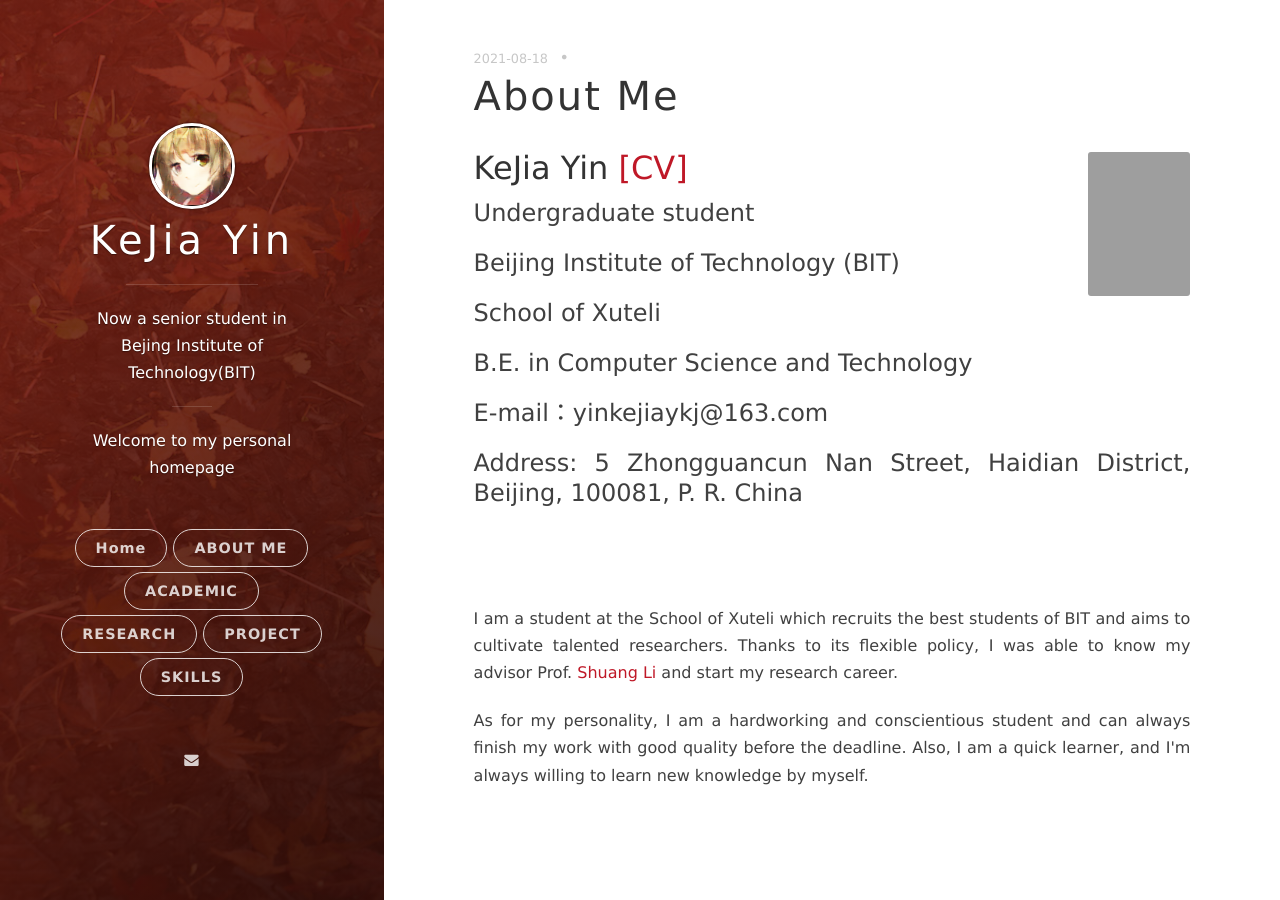
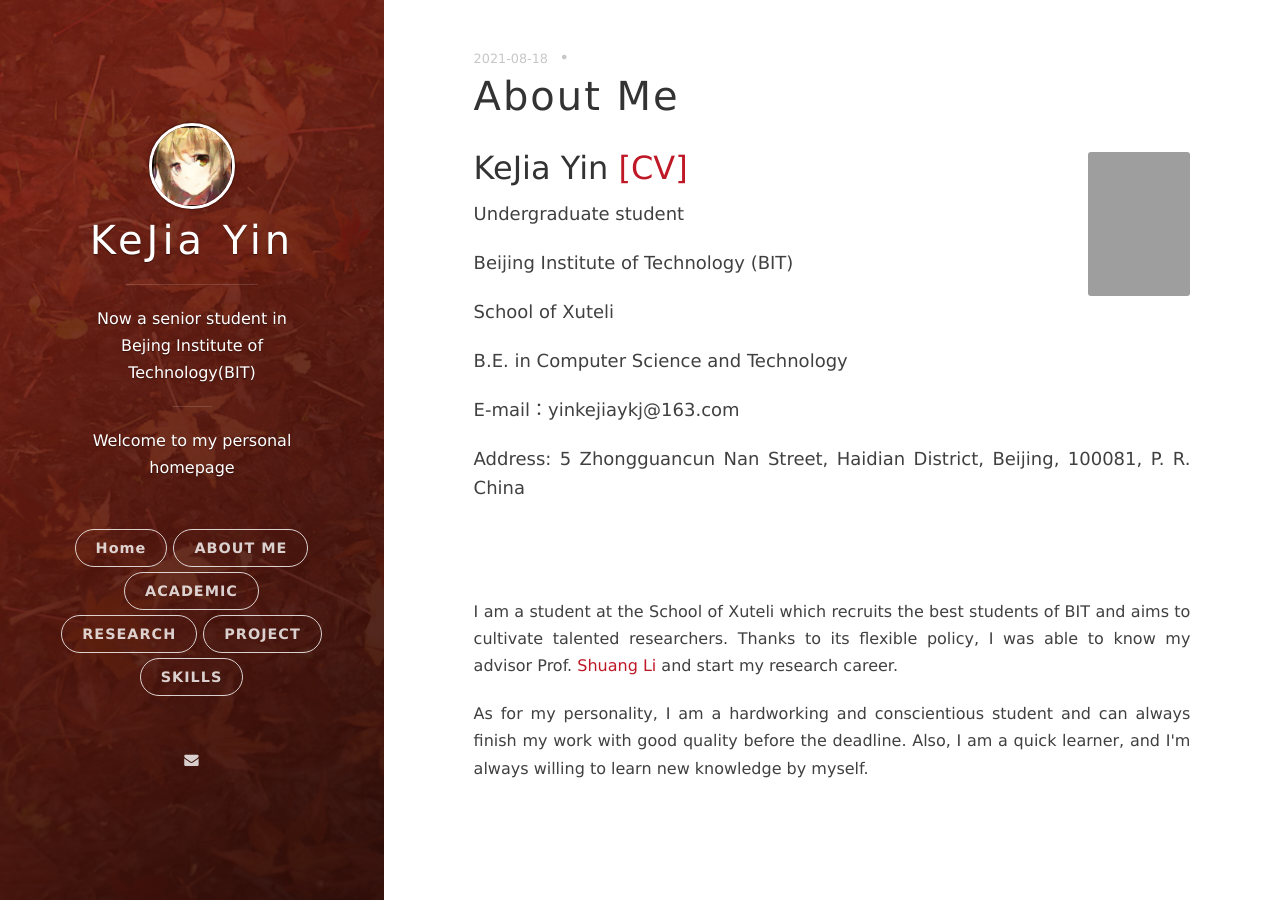
Before and after one commit to yinkejia/yinkejia.github.io, a Jekyll site: the page built from _posts/2021-08-18-ABOUT-ME.markdown, in a window 1280 px wide. Built offline with Jekyll 4.4.1, drawn with Linux system fonts in a browser that asks for light colours; nearby versions of some CDN libraries; grey boxes are pictures that could not be loaded.

Commit message:
Update 2021-08-18-ABOUT-ME.markdown

```diff
--- a/_posts/2021-08-18-ABOUT-ME.markdown
+++ b/_posts/2021-08-18-ABOUT-ME.markdown
@@ -5,12 +5,12 @@ date: 2021-08-18 15:32:24.000000000 +09:00
 ---
 <img style="float:right" src="https://raw.githubusercontent.com/yinkejia/homepage-of-Kejia-Yin/gh-pages/DSC_0003.JPG" width="102" height="144">
 <h2>KeJia Yin <a href="https://raw.githubusercontent.com/yinkejia/homepage-of-Kejia-Yin/gh-pages/CV_Kejia Yin.pdf" target="_blank">[CV]</a></h2>
-<p><font size="5">Undergraduate student</font></p>
-<p><font size="5">Beijing Institute of Technology (BIT)</font></p>
-<p><font size="5">School of Xuteli</font></p>
-<p><font size="5">B.E. in Computer Science and Technology</font></p>
-<p><font size="5">E-mail：yinkejiaykj@163.com</font></p>
-<p><font size="5">Address: 5 Zhongguancun Nan Street, Haidian District, Beijing, 100081, P. R. China</font></p>
+<p><font size="4">Undergraduate student</font></p>
+<p><font size="4">Beijing Institute of Technology (BIT)</font></p>
+<p><font size="4">School of Xuteli</font></p>
+<p><font size="4">B.E. in Computer Science and Technology</font></p>
+<p><font size="4">E-mail：yinkejiaykj@163.com</font></p>
+<p><font size="4">Address: 5 Zhongguancun Nan Street, Haidian District, Beijing, 100081, P. R. China</font></p>
 <br><br>
 <p>I am a student at the School of Xuteli which recruits the best students of BIT and aims to cultivate talented researchers. Thanks to its flexible policy, I was able to know my advisor Prof. <a href="http://shuangli.xyz/" target="_blank">Shuang Li</a> and start my research career.</p>
 <p>As for my personality, I am a hardworking and conscientious student and can always finish my work with good quality before the deadline. Also, I  am a quick learner, and I'm always willing to learn new knowledge by myself.</p>
```
